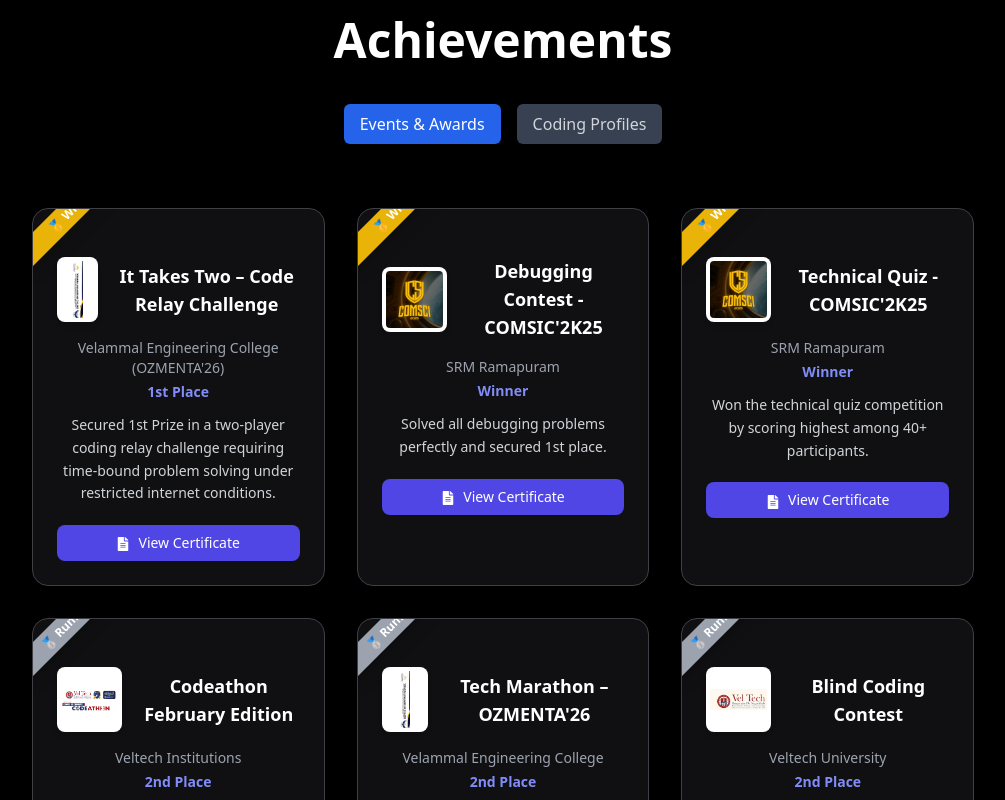
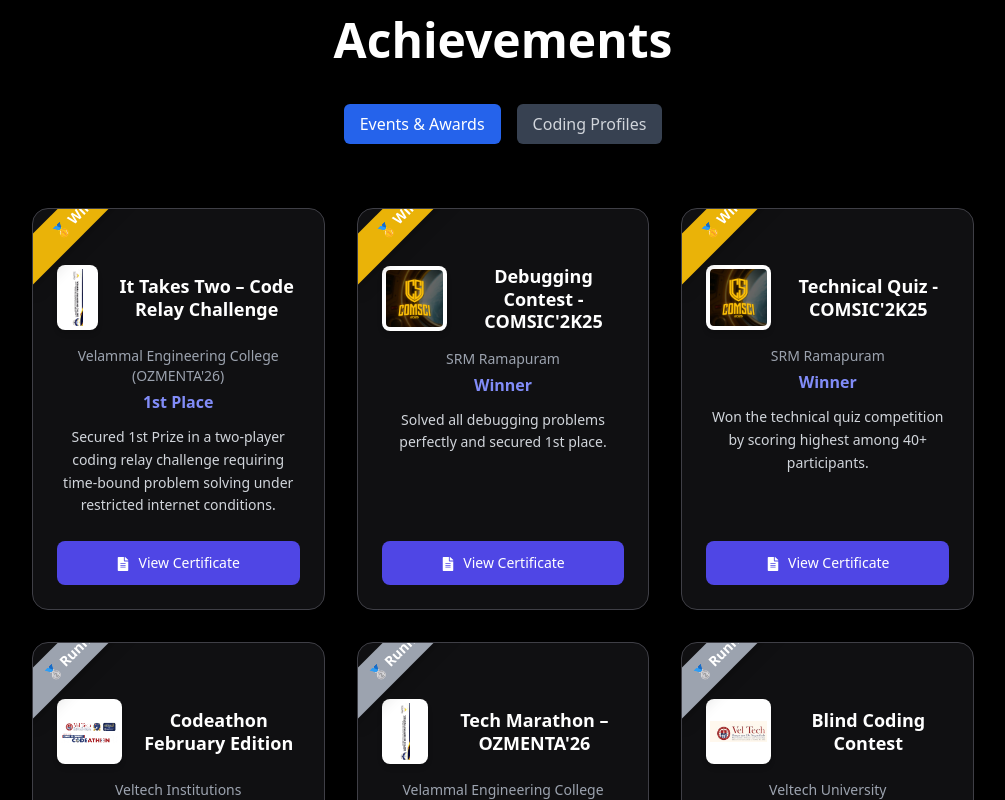
Before and after one commit to Yadhidya/portfolio, a React (Vite) app: page / in a window 1280 px wide. Shown: the part 2540-3340 px from the top of the page, without its empty margins (137-1142 px from the left). Built offline with nearby package versions, Linux system fonts and the light colour scheme.

Commit message:
Updated coding profiles page

```diff
--- a/src/Components/Achievements_fold/CodingProfiles.jsx
+++ b/src/Components/Achievements_fold/CodingProfiles.jsx
@@ -7,42 +7,42 @@
     username: "yadhidya",
     link: "https://leetcode.com/u/yadhidya/",
     image: "https://upload.wikimedia.org/wikipedia/commons/1/19/LeetCode_logo_black.png",
-    description: "Practicing DSA problems and preparing for coding interviews.",
-    statsType: "image",
-    statsAPI: "https://leetcard.jacoblin.cool/yadhidya?theme=dark&ext=png"
+    description: "Practicing DSA problems and preparing for coding interviews."
+  },
+  {
+    name: "Code Forces",
+    username: "yadhidya",
+    link: "https://codeforces.com/profile/yadhidya",
+    image: "https://s3.amazonaws.com/codeforces_shared/sites/all/themes/abessive/cc-logo.png",
+    description: "Participated in contests and improved competitive programming skills."
   },
   {
     name: "CodeChef",
     username: "yadhidya_1",
     link: "https://www.codechef.com/users/yadhidya_1",
     image: "https://s3.amazonaws.com/codechef_shared/sites/all/themes/abessive/cc-logo.png",
-    description: "Participated in contests and improved competitive programming skills.",
-    statsType: "api",
-    statsAPI: "https://competitive-coding-api.vercel.app/api/codechef/yadhidya_1"
+    description: "Participated in contests and improved competitive programming skills."
   },
   {
     name: "GeeksforGeeks",
     username: "ulliyadhitcht",
     link: "https://auth.geeksforgeeks.org/user/ulliyadhitcht",
     image: "https://media.geeksforgeeks.org/wp-content/uploads/20210101144014/gfglogo.png",
-    description: "Problem solving and contributing to articles.",
-    statsType: "none"
+    description: "Problem solving and contributing to articles."
   },
   {
     name: "Coding Ninjas",
     username: "yadhidya",
     link: "https://www.codingninjas.com/studio/profile/yadhidya",
     image: "https://assets.codingninjas.com/logo.png",
-    description: "Completed challenges on CodeStudio.",
-    statsType: "none"
+    description: "Completed challenges on CodeStudio."
   },
   {
     name: "HackerRank",
     username: "ulliyadhidya6002",
     link: "https://www.hackerrank.com/ulliyadhidya6002",
     image: "https://upload.wikimedia.org/wikipedia/commons/6/65/HackerRank_logo.png",
-    description: "Earned badges in Problem Solving, SQL, and Java.",
-    statsType: "none"
+    description: "Earned badges in Problem Solving, SQL, and Java."
   },
 ];
 
--- a/src/Components/Achievements_fold/Events.jsx
+++ b/src/Components/Achievements_fold/Events.jsx
@@ -13,6 +13,7 @@
 import blind from "../images/awards/blind.png";
 import pi_pro from "../images/awards/PI_pro.jpeg";
 import velamal from "../images/awards/velamal.jpeg";
+import iit_reverse from "../images/awards/reverse_coding.jpg";
 
 const Events = () => {
   const containerRef = useRef(null);
@@ -108,7 +109,15 @@
       level: "third",
       desc: "Secured 3rd place in a competitive coding event showcasing strong problem-solving skills.",
       memento: "/awards_links/codeathon_aug.jpg"
-    },
+    },{
+  img: iit_reverse,
+  name: "Reverse Coding X",
+  organized: "Shaastra 2026 – IIT Madras",
+  prize: "Participation",
+  level: "participation",
+  desc: "Participated in Reverse Coding X at IIT Madras where problems were presented without descriptions. Inputs and expected outputs were provided via a Telnet terminal.",
+  memento: "/awards_links/reverse_coding.jpg"
+},
 
     {
       img: lets,
@@ -191,41 +200,57 @@
             const badge = getBadge(event.level);
 
             return (
-              <div
+             <div
   key={index}
-  className="relative w-full sm:w-[48%] md:w-[30%] bg-zinc-900/70 backdrop-blur-md p-6 rounded-2xl shadow-xl border border-zinc-700 hover:shadow-2xl transition duration-300 overflow-hidden group"
+  className="relative w-full sm:w-[48%] md:w-[30%]
+             bg-zinc-900/70 backdrop-blur-md
+             p-6 pt-14
+             rounded-2xl shadow-xl
+             border border-zinc-700
+             hover:shadow-2xl
+             transition duration-300
+             overflow-hidden
+             flex flex-col"
 >
-  {/* 🎖 Ribbon Badge - Top Left Cross Style */}
+  {/* 🎖 Ribbon Badge */}
   <div
-    className={`absolute -top-3 -left-10 rotate-[-45deg] w-40 text-center py-1 text-xs font-bold text-white shadow-lg ${badge.color}`}
+    className={`absolute -top-4 -left-12 rotate-[-45deg]
+                w-48 text-center py-2
+                text-sm font-bold text-white
+                shadow-lg ${badge.color}`}
   >
     {badge.label}
   </div>
 
   {/* Event Logo + Title */}
-  <div className="flex items-center gap-4 mb-4 mt-6">
+  <div className="flex items-center gap-4 mb-4">
     <img
       src={event.img}
       alt={event.name}
-      className="w-[65px] h-[65px] object-contain rounded-lg bg-white p-1 shadow-md"
+      className="w-[65px] h-[65px] object-contain
+                 rounded-lg bg-white p-1 shadow-md"
     />
-    <h3 className="text-lg font-bold text-white group-hover:text-indigo-400 transition">
+    <h3 className="text-lg font-bold text-white leading-tight">
       {event.name}
     </h3>
   </div>
 
+  {/* Organized */}
   <p className="text-sm text-gray-400 mb-1">
     {event.organized}
   </p>
 
-  <p className="text-sm font-semibold text-indigo-400 mb-3">
+  {/* Prize */}
+  <p className="text-base font-semibold text-indigo-400 mb-3">
     {event.prize}
   </p>
 
-  <p className="text-sm text-gray-300 mb-5 leading-relaxed">
+  {/* Description (Pushes button down) */}
+  <p className="text-sm text-gray-300 leading-relaxed flex-grow">
     {event.desc}
   </p>
 
+  {/* Button aligned at bottom */}
   {event.memento && (
     <a
       href={
@@ -235,8 +260,12 @@
       }
       target="_blank"
       rel="noopener noreferrer"
+      className="mt-6"
     >
-      <button className="w-full px-4 py-2 bg-indigo-600 hover:bg-indigo-700 text-white rounded-lg transition text-sm font-medium">
+      <button className="w-full py-3 bg-indigo-600
+                         hover:bg-indigo-700
+                         text-white rounded-lg
+                         transition text-sm font-medium">
         <FaFileAlt className="inline-block mr-2" />
         View Certificate
       </button>
```
Also changed, not shown: public/awards_links/reverse_coding.jpg (added), src/Components/images/awards/reverse_coding.jpg (added).
